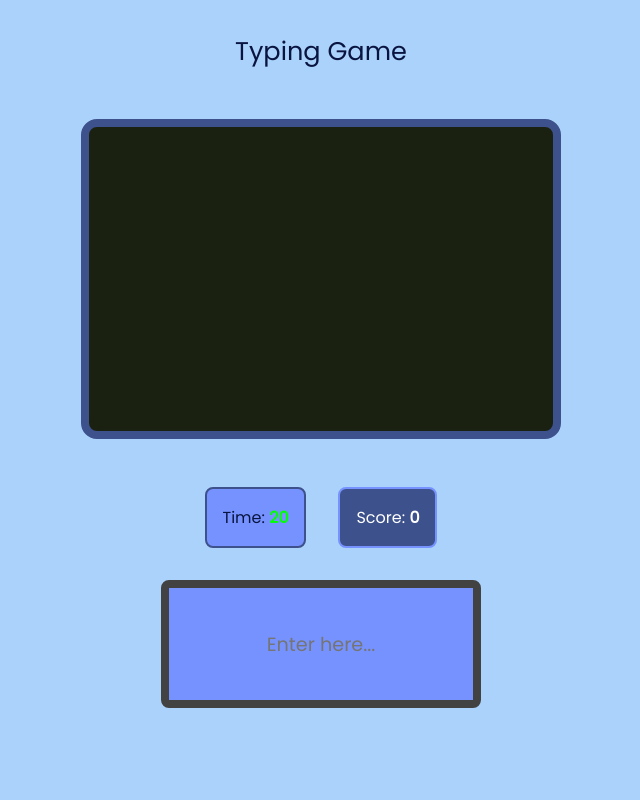
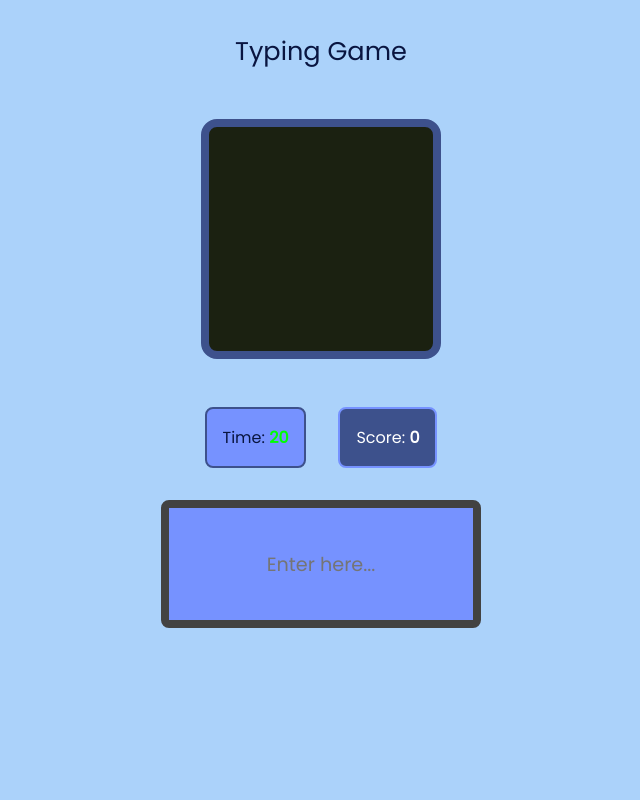
Before and after one commit to IamMattHenry/Typing-Game, a plain HTML site: page index.html in a window 1280 px wide. Shown: the top 800 px of the page, without its empty margins (319-959 px from the left). Drawn offline with Linux system fonts and the light colour scheme; a web font is replaced by a local one.

Commit message:
fixed the board width

```diff
--- a/style.css
+++ b/style.css
@@ -45,8 +45,8 @@ heading {
 }
 
 .word-box {
-	height: 20rem;
-	width: 30rem;
+	height: 15rem;
+	width: 15rem;
 	display: flex;
 	justify-content: center;
 	align-items: center;
```
